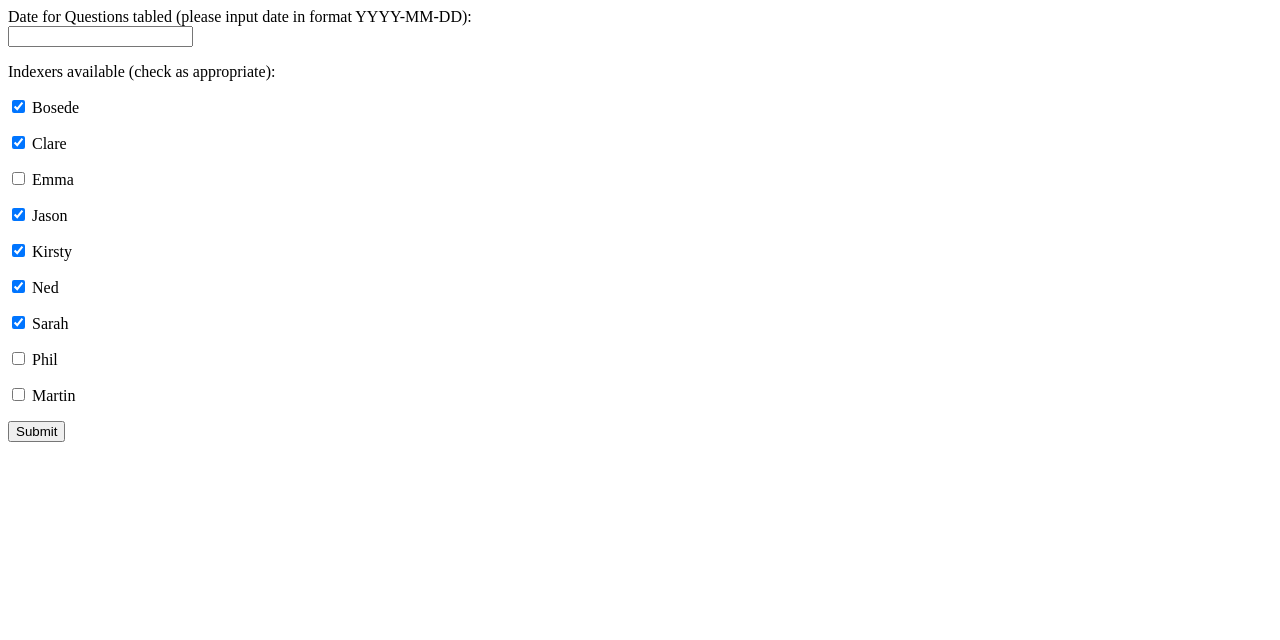
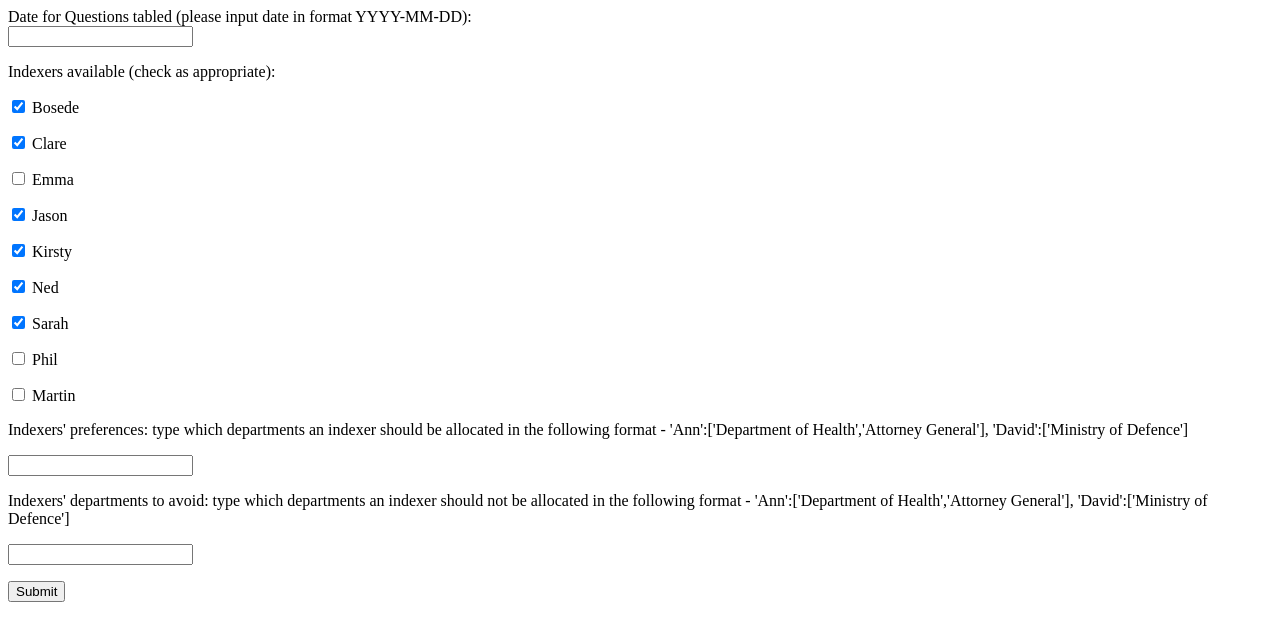
Before and after one commit to Mognar/wpqhandler, a plain HTML site: page templates/student.html in a window 1280 px wide. Drawn offline with Linux system fonts and the light colour scheme.

Commit message:
Update student.html

```diff
--- a/templates/student.html
+++ b/templates/student.html
@@ -13,6 +13,12 @@
          <p><input type="checkbox" name="hello" value="Sarah" checked> Sarah</p>
          <p><input type="checkbox" name="hello" value="Phil" unchecked> Phil</p>
          <p><input type="checkbox" name="hello" value="Martin" unchecked> Martin</p>
+         <p>Indexers' preferences: type which departments an indexer should be allocated in the following format - 'Ann':['Department of Health','Attorney General'],
+              'David':['Ministry of Defence']</br>
+         <p><input type="textbox" name="preftext"></p>
+         <p>Indexers' departments to avoid: type which departments an indexer should not be allocated in the following format - 'Ann':['Department of Health','Attorney General'],
+              'David':['Ministry of Defence']</br>
+         <p><input type="textbox" name="avoidtext"></p>
       <input type="submit" value="Submit">
       </form>
 
```
